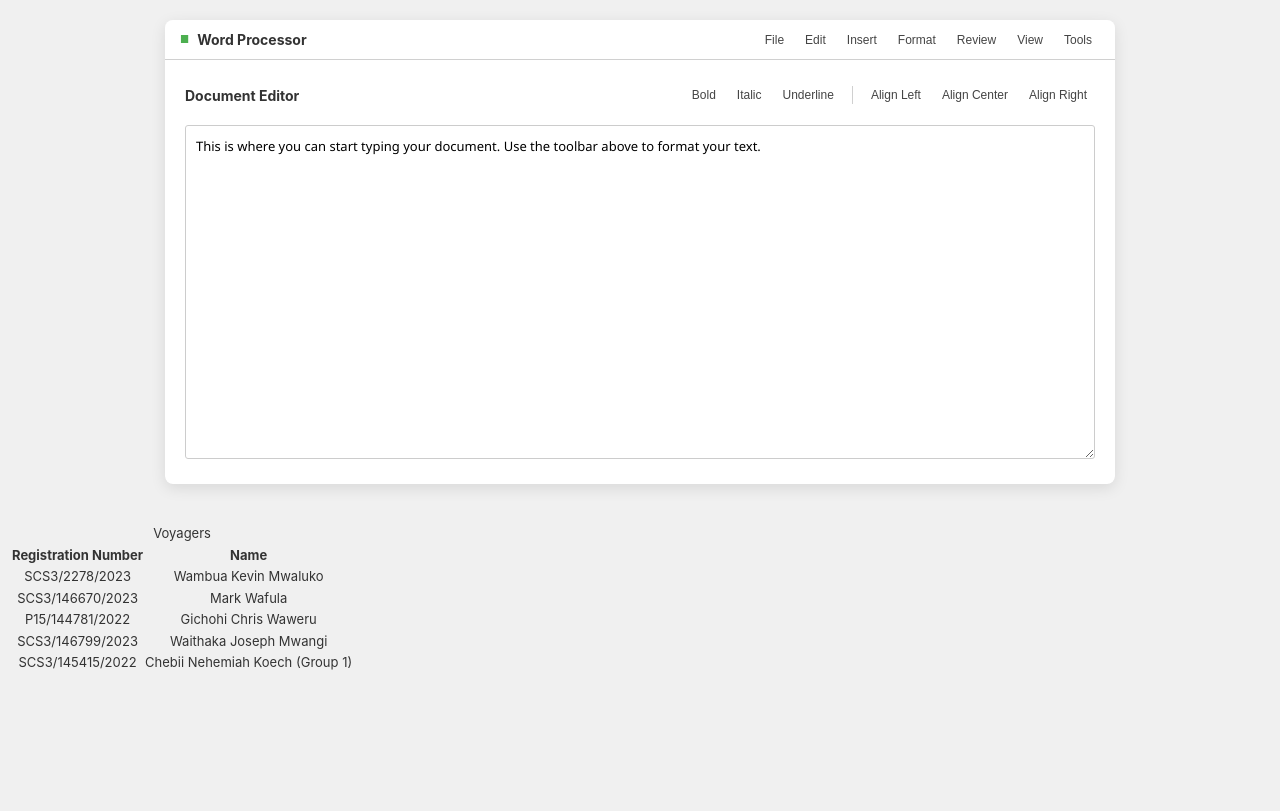
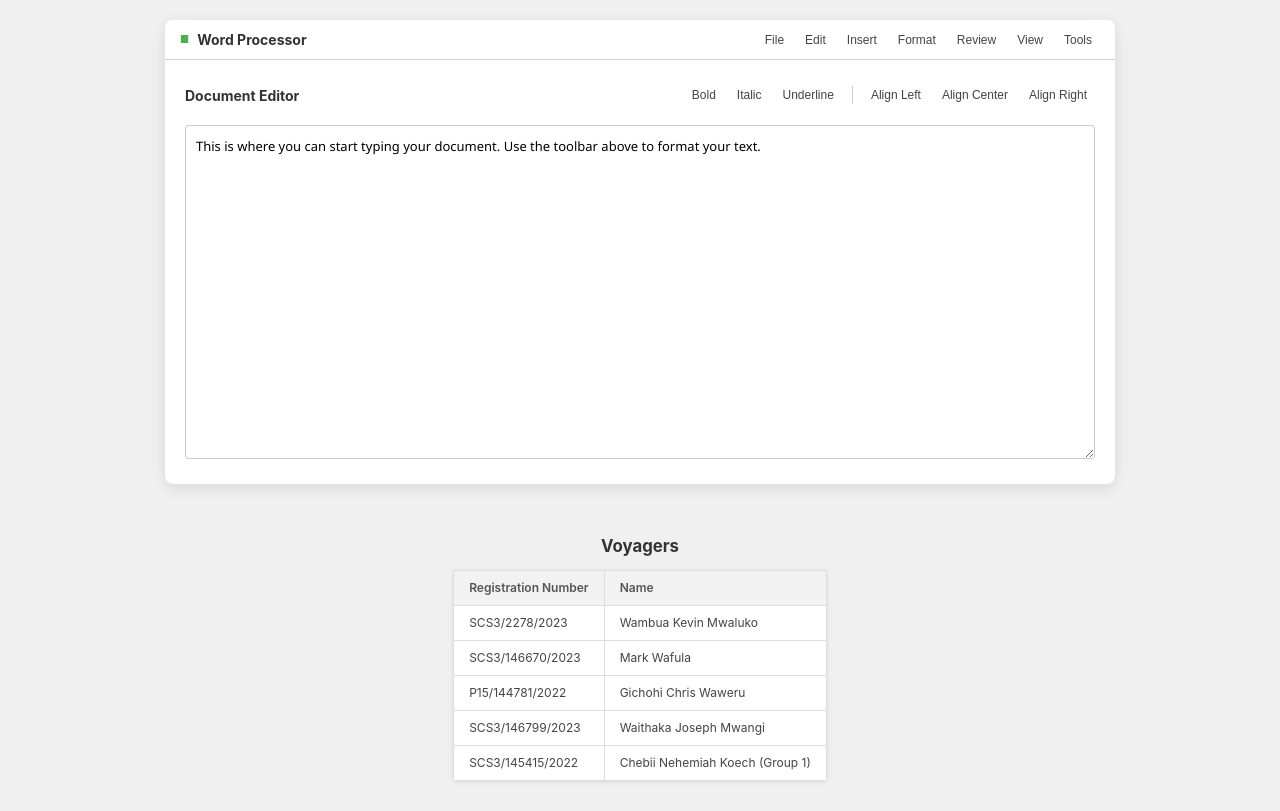
Before and after one commit to MJWaithaka/word-processor-mockup, a plain HTML site: page index.html in a window 1280 px wide. Drawn offline with Linux system fonts and the light colour scheme.

Commit message:
Update styles.css

```diff
--- a/styles.css
+++ b/styles.css
@@ -216,19 +216,45 @@ body {
     border-color: #aaa; /* Slightly darker border on focus */
 }
 
-/* Credits Footer Styling */
+/* New Table Styles */
+.credits-footer table {
+    width: auto; /* Let table size itself, or set a max-width */
+    margin-left: auto;   /* Center the table block */
+    margin-right: auto;
+    border-collapse: collapse; /* Collapse borders into a single line */
+    font-size: 12px;
+    color: #444; /* Slightly darker text */
+    box-shadow: 0 1px 4px rgba(0,0,0,0.1); /* Optional subtle shadow */
+    background-color: #fff; /* Optional table background */
+    border-radius: 5px; /* Optional rounded corners */
+    overflow: hidden; /* Needed for border-radius */
+}
+
+.credits-footer caption {
+    font-size: 1.4em; /* Bigger caption */
+    font-weight: bold;
+    caption-side: top; /* Place caption above table */
+    padding: 10px;
+    color: #333;
+}
+
+.credits-footer th,
+.credits-footer td {
+    border: 1px solid #ddd; /* Light grey borders for cells */
+    padding: 8px 15px;     /* Cell padding */
+    text-align: left;      /* Align text left */
+}
+
+.credits-footer th {
+    background-color: #f2f2f2; /* Light background for header cells */
+    font-weight: 600;       /* Semi-bold header text */
+    color: #555;
+}
+
+/* Keep the overall centering for the footer container */
 .credits-footer {
-    text-align: center;  /* Center the text block */
-    margin-top: 30px;    /* Space above the footer */
-    margin-bottom: 20px; /* Space below the footer */
+    text-align: center;
+    margin-top: 30px;
+    margin-bottom: 20px;
     padding: 10px;
 }
-
-.credits-footer pre {
-    display: inline-block; /* Allows text-align: center to work on the block */
-    text-align: left;    /* Keep the text itself left-aligned within the centered block */
-    font-size: 12px;     /* Slightly smaller font */
-    color: #555;        /* Greyish text color */
-    line-height: 1.6;    /* Adjust line spacing */
-    font-family: Consolas, monospace; /* Use a monospaced font for pre */
-}
```
